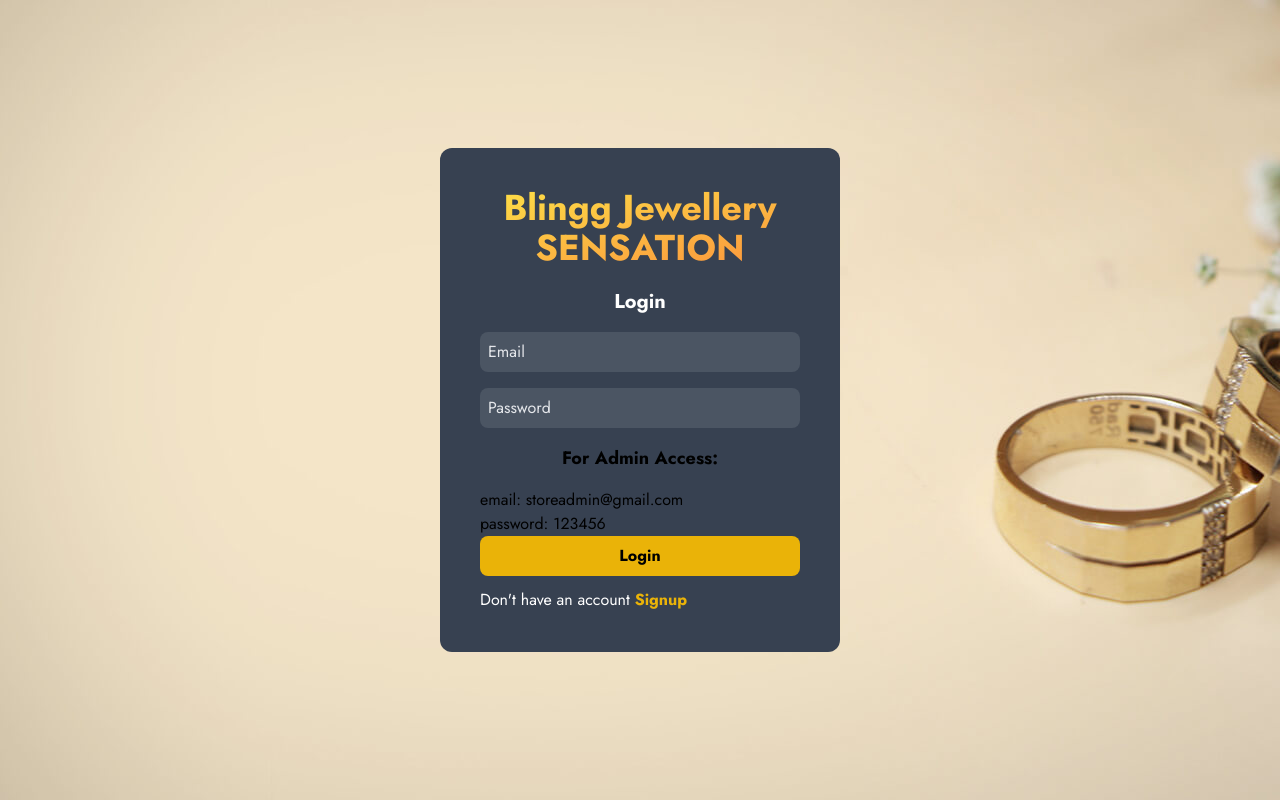
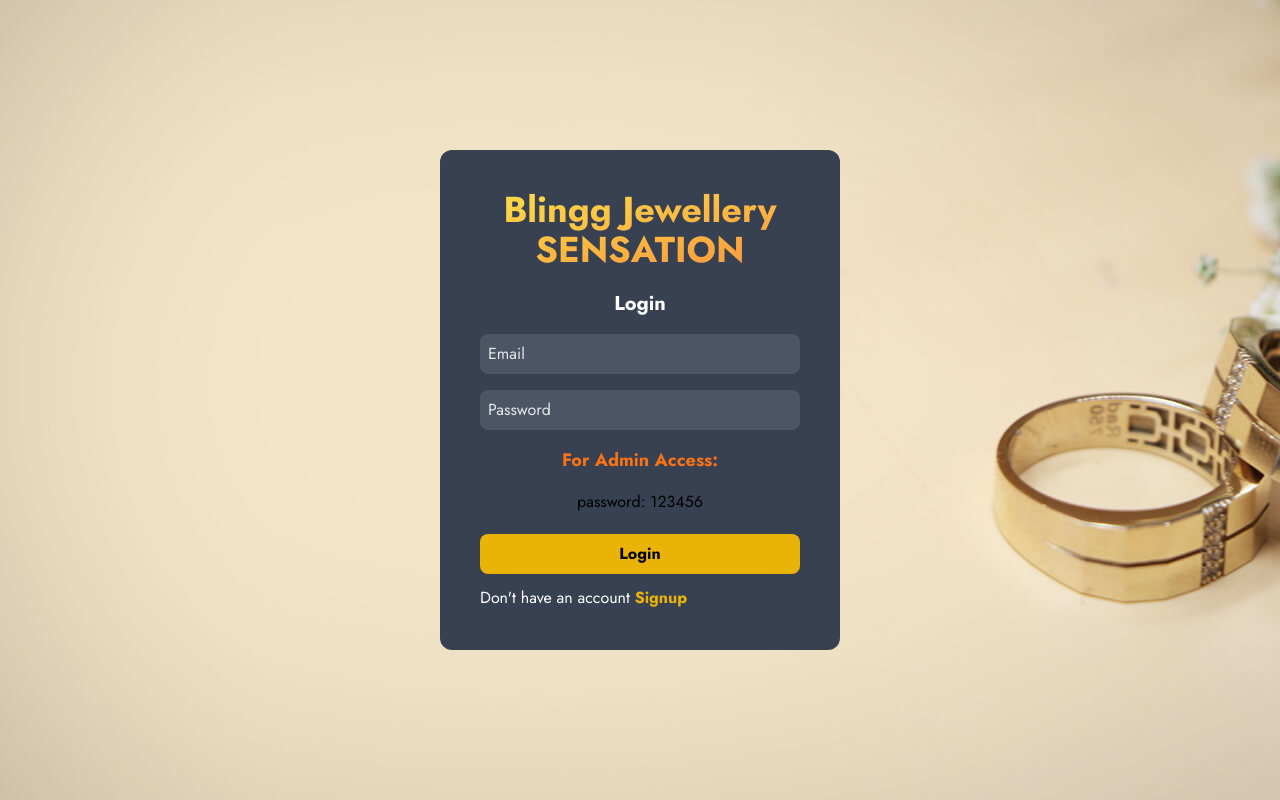
Before and after one commit to SabikaAunaAli/Blingg-Jewellary, a React (Create React App) app: page /login in a window 1280 px wide. Built offline with nearby package versions, Linux system fonts and the light colour scheme; no server answers; the database is empty.

Commit message:
Update Login.jsx

```diff
--- a/src/pages/registration/Login.jsx
+++ b/src/pages/registration/Login.jsx
@@ -77,10 +77,10 @@
                     />
                 </div>
 
-                <div className="">
-                    <h3 className='text-center text-grey text-lg mb-4 font-bold'>For Admin Access: </h3>
-                        <p>email: storeadmin@gmail.com</p>
-                    <p>password: 123456</p>
+                <div className="mb-5">
+                    <h3 className='text-center text-orange-500 text-lg mb-4 font-bold'>For Admin Access: </h3>
+                        <p className='text-center text-gray-400>email: storeadmin@gmail.com</p>
+                    <p className='text-center text-gray-400>password: 123456</p>
                 </div>
 
 
```
